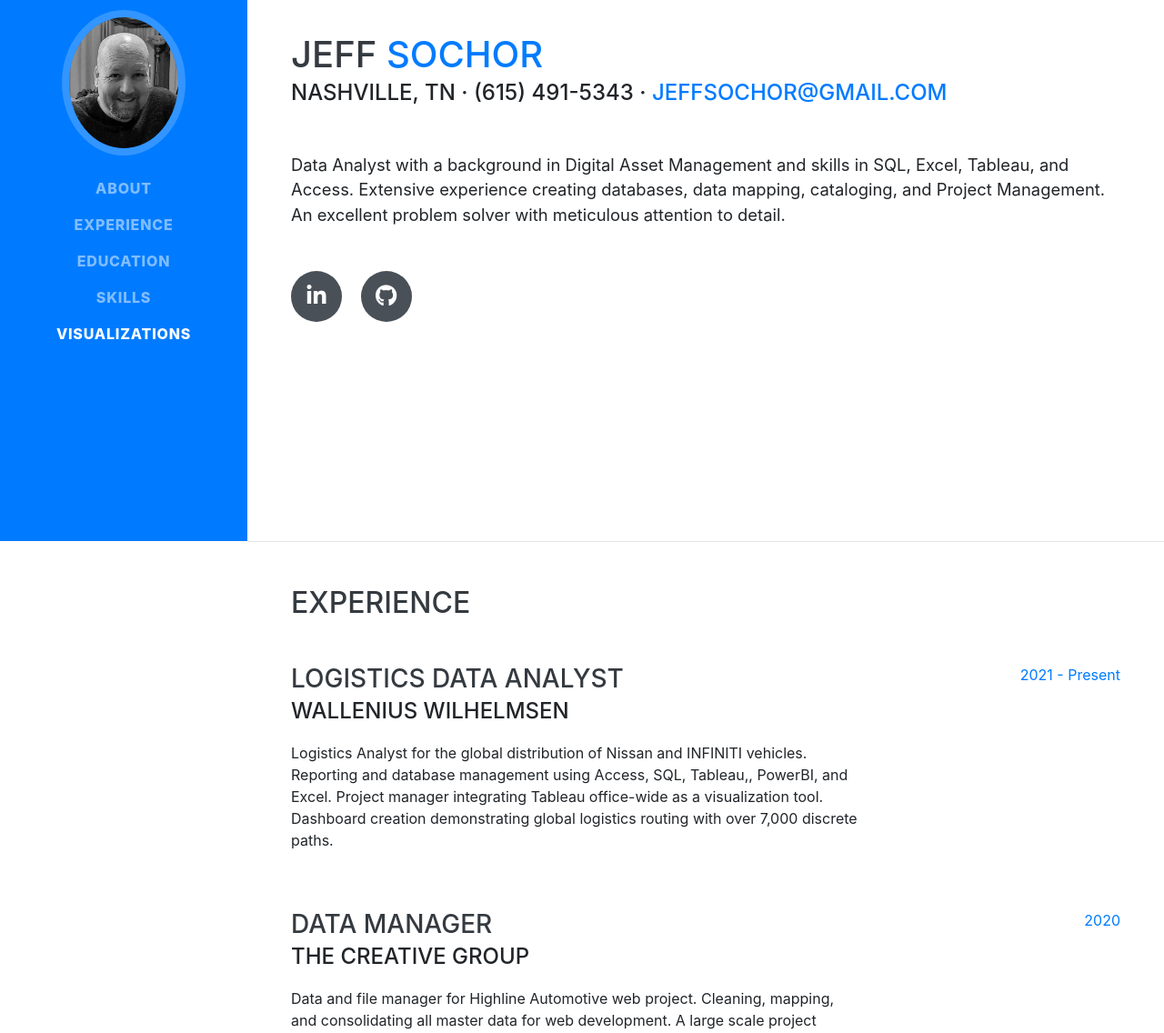
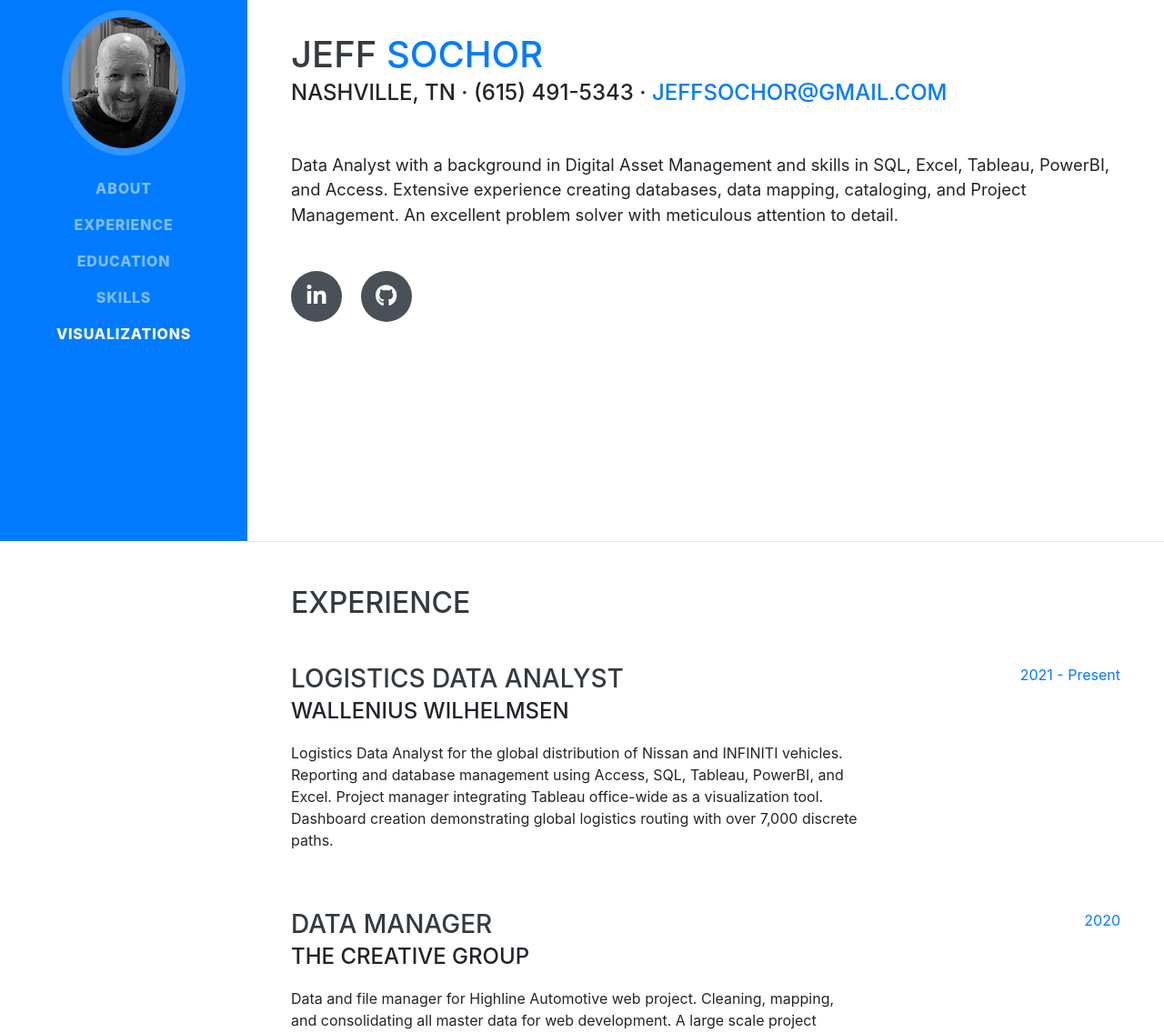
Before and after one commit to jeffsochor/jeffsochor.github.io, a website with bundled scripts: page index.html in a window 1280 px wide. Shown: the part 205-1341 px from the top of the page at 91% size. Built offline with nearby package versions, Linux system fonts and the light colour scheme; a web font is replaced by a local one.

Commit message:
Update index.html

```diff
--- a/index.html
+++ b/index.html
@@ -67,7 +67,7 @@
           <a href="mailto:jeffsochor@gmail.com">jeffsochor@gmail.com</a>
         </div>
         <p class="lead mb-5">Data Analyst with a background in Digital Asset Management and skills in
-          SQL, Excel, Tableau, and Access. Extensive experience creating databases,
+          SQL, Excel, Tableau, PowerBI, and Access. Extensive experience creating databases,
           data mapping, cataloging, and Project Management. An excellent problem solver with meticulous attention to detail.</p>
         <div class="social-icons">
           <a href="https://www.linkedin.com/in/jeffsochor">
@@ -90,8 +90,8 @@
           <div class="resume-content">
             <h3 class="mb-0">Logistics Data Analyst</h3>
             <div class="subheading mb-3">Wallenius Wilhelmsen</div>
-            <p>Logistics Analyst for the global distribution of Nissan and INFINITI vehicles. Reporting and database management using Access, SQL,
-              Tableau,, PowerBI, and Excel. Project manager integrating Tableau office-wide as a visualization tool. Dashboard creation demonstrating
+            <p>Logistics Data Analyst for the global distribution of Nissan and INFINITI vehicles. Reporting and database management using Access, SQL,
+              Tableau, PowerBI, and Excel. Project manager integrating Tableau office-wide as a visualization tool. Dashboard creation demonstrating
               global logistics routing with over 7,000 discrete paths.</p>
           </div>
           <div class="resume-date text-md-right">
```
